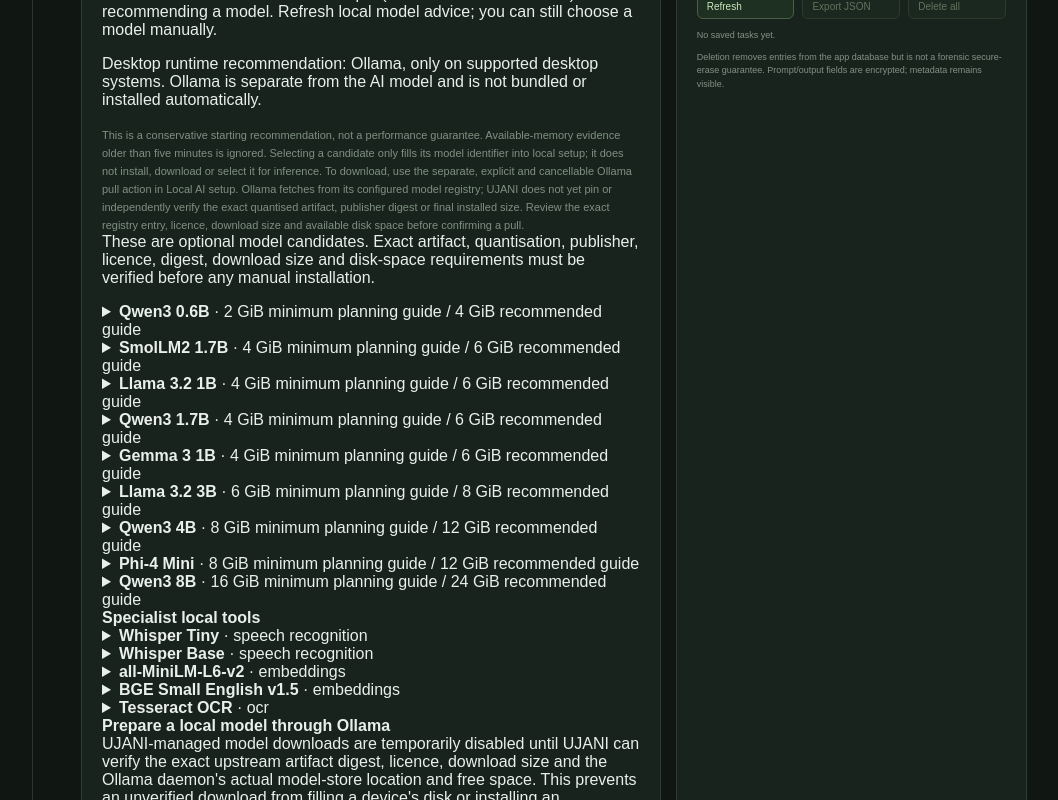
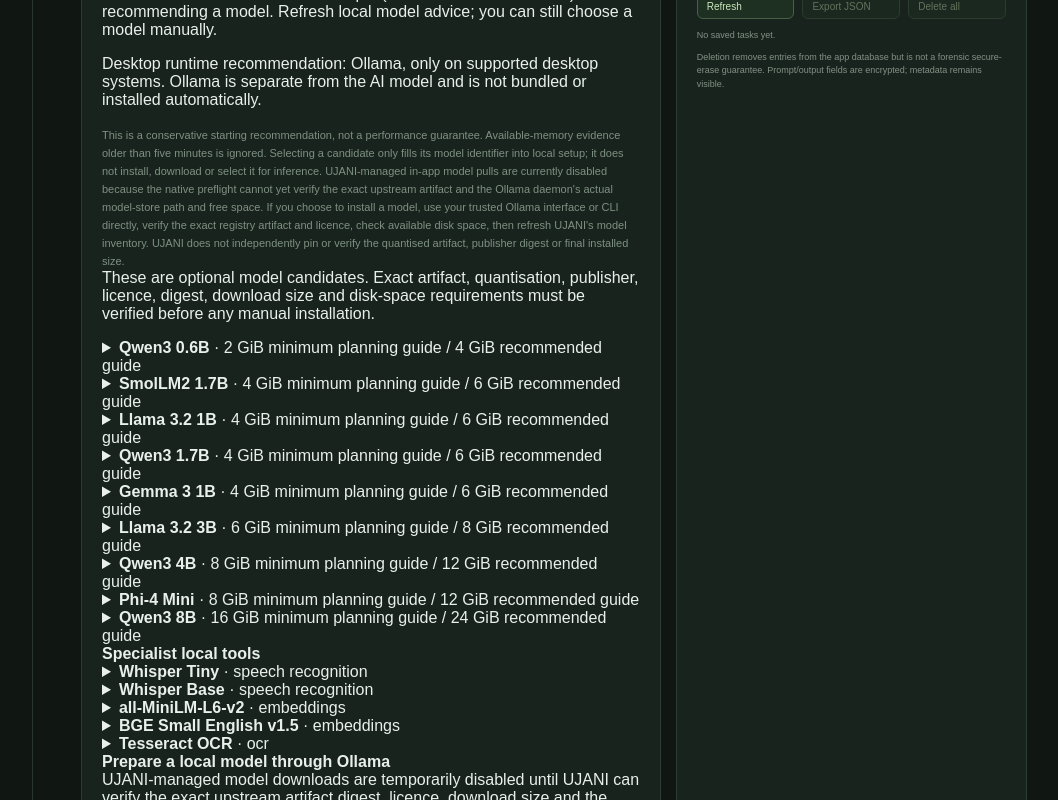
Before and after one commit to asifshadab33/UJANI-PUBLIC-AI-, a React (Vite) app in the folder apps/desktop/: page / in a window 1280 px wide. Shown: the part 7720-8520 px from the top of the page, without its empty margins (205-1263 px from the left). Built offline with nearby package versions, Linux system fonts and the light colour scheme.

Commit message:
fix(public): explain disabled in-app model pulls

```diff
--- a/apps/desktop/src/ModelCatalogue.tsx
+++ b/apps/desktop/src/ModelCatalogue.tsx
@@ -23,7 +23,7 @@ export default function ModelCatalogue({ totalMemoryMb, availableMemoryMb, sampl
             Use {choice.model} as my manual Ollama setup choice
           </button>
         )}
-        <small className="muted">This is a conservative starting recommendation, not a performance guarantee. Available-memory evidence older than five minutes is ignored. Selecting a candidate only fills its model identifier into local setup; it does not install, download or select it for inference. To download, use the separate, explicit and cancellable Ollama pull action in Local AI setup. Ollama fetches from its configured model registry; UJANI does not yet pin or independently verify the exact quantised artifact, publisher digest or final installed size. Review the exact registry entry, licence, download size and available disk space before confirming a pull.</small>
+        <small className="muted">This is a conservative starting recommendation, not a performance guarantee. Available-memory evidence older than five minutes is ignored. Selecting a candidate only fills its model identifier into local setup; it does not install, download or select it for inference. UJANI-managed in-app model pulls are currently disabled because the native preflight cannot yet verify the exact upstream artifact and the Ollama daemon's actual model-store path and free space. If you choose to install a model, use your trusted Ollama interface or CLI directly, verify the exact registry artifact and licence, check available disk space, then refresh UJANI's model inventory. UJANI does not independently pin or verify the quantised artifact, publisher digest or final installed size.</small>
       </div>
       <p>These are optional model candidates. Exact artifact, quantisation, publisher, licence, digest, download size and disk-space requirements must be verified before any manual installation.</p>
       <div className="model-catalogue-list">
```
